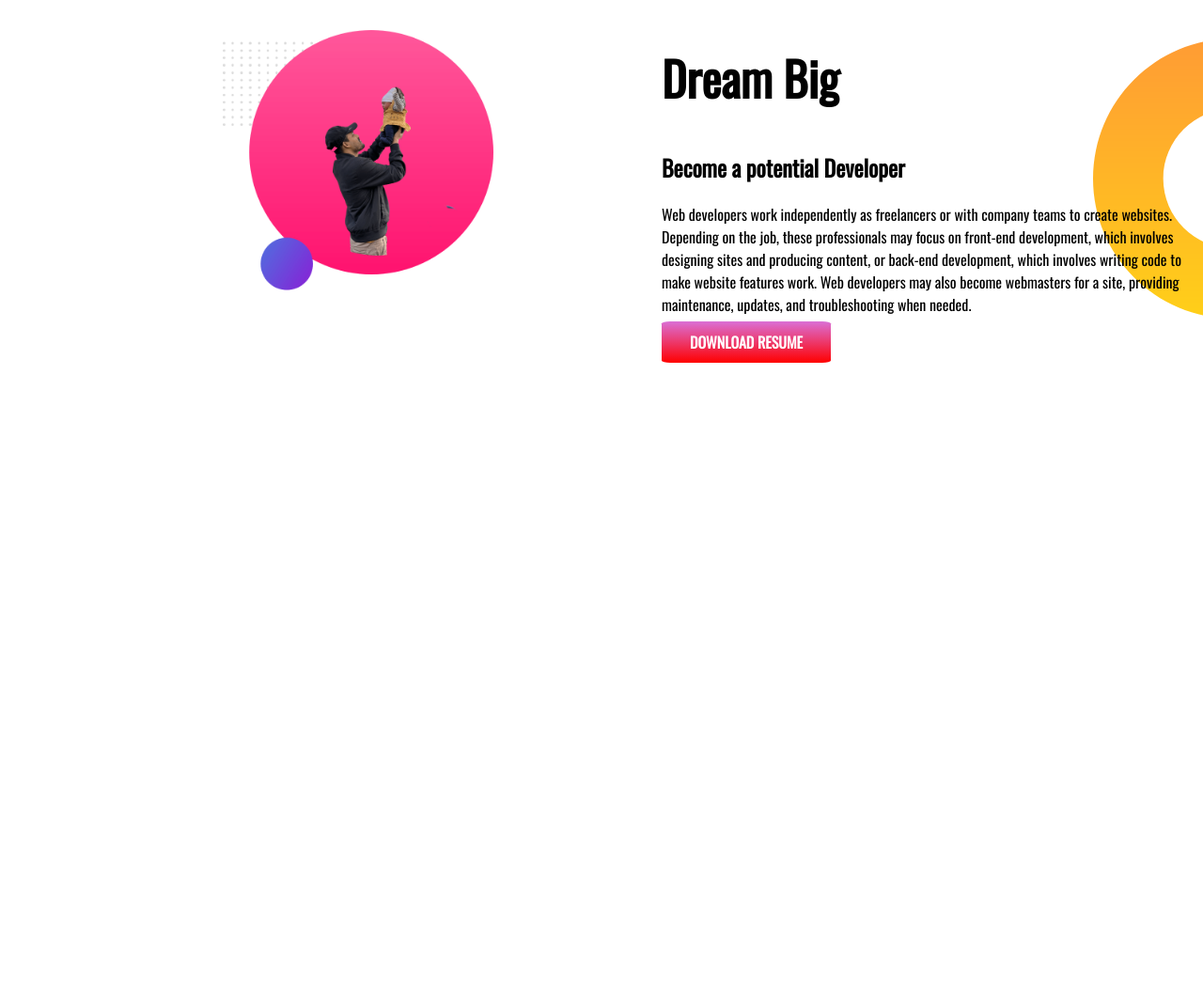
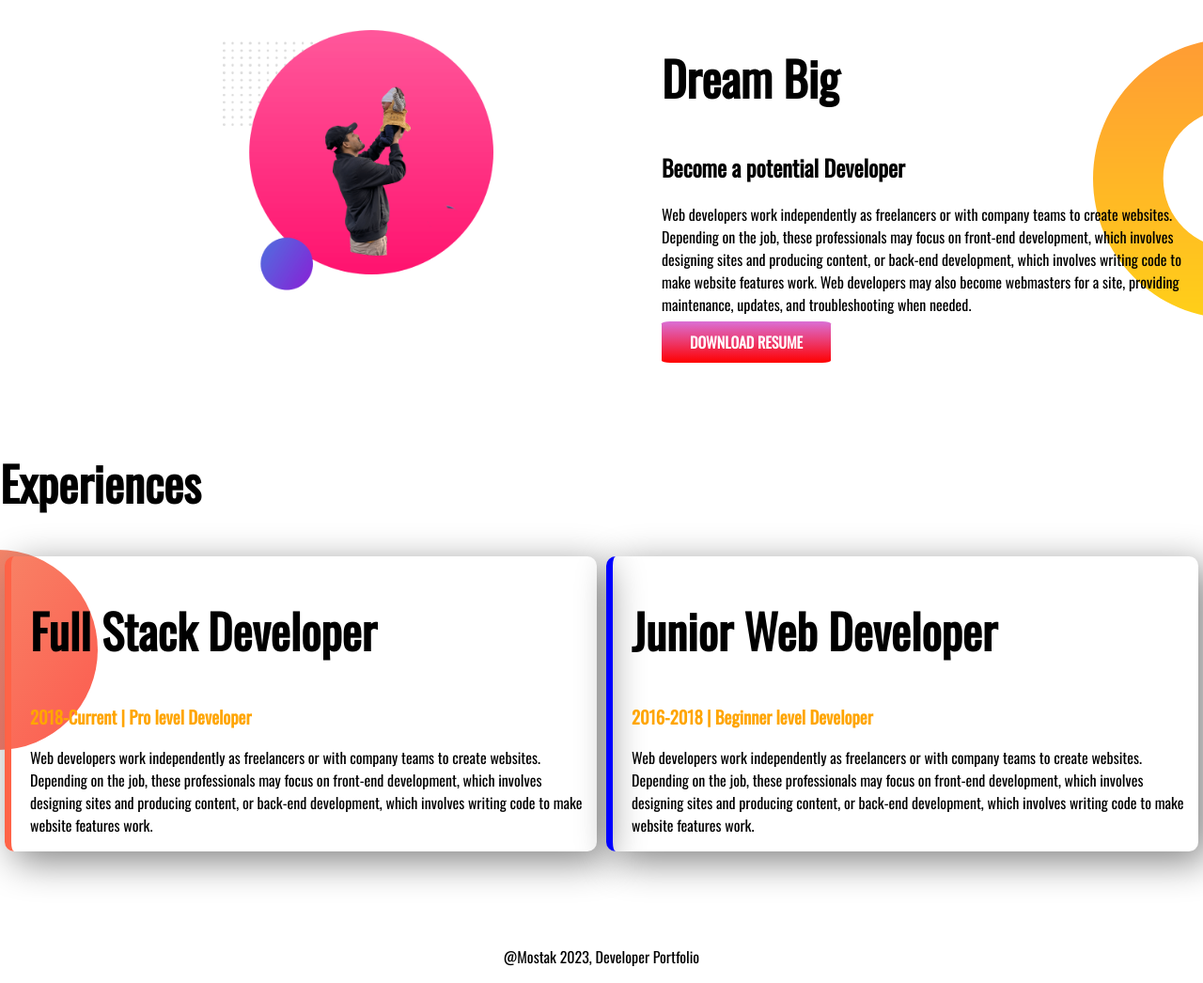
Before and after one commit to mostakshaikh50/developer-portfolio, a plain HTML site: page index.html in a window 1280 px wide. Shown: the part 551-1597 px from the top of the page at 94% size. Before the commit the page ends 1027 px from the top, so only its background shows below. Drawn offline with nearby package versions, Linux system fonts and the light colour scheme.

Commit message:
full site done

```diff
--- a/index.html
+++ b/index.html
@@ -11,10 +11,10 @@
     <link rel="stylesheet" href="style.css">
 </head>
 <body>
-    <section class="top-banner">
+    <section class="top-banner flexible-container">
         <div class="half-width">
             <h1>Welcome To...</h1>
-            <h1 class="title-color"><span class="name-color">Mostak Shaikh</span> Portfolio...!!!!</h1>
+            <h1 class="title-color"><span class="orange-color">Mostak Shaikh</span> Portfolio...!!!!</h1>
             <h3>Builing Your Desire Website</h3>
             <p>The web design process starts with a visual concept, which you could sketch by hand or with software like
                 Photoshop. Then, you use HTML and CSS to build the website. HTML and CSS are the codes for writing web pages.
@@ -25,7 +25,7 @@
             <img src="images/my-bg.png" alt="myself">
         </div>
     </section>
-    <section class="dream-big">
+    <section class="dream-big flexible-container">
         <div class="half-width">
             <img src="images/my-bg2.png" alt="with my baby">
         </div>
@@ -38,7 +38,23 @@
             <a class="link-button" target="_blank" href="">DOWNLOAD RESUME</a>
         </div>
     </section>
+    <section class="experience-area">
+        <h1>Experiences</h1>
+        <div class="flexible-container">
+            <div id="full-stack-developer" class="experience-item">
+                <h1>Full Stack Developer</h1>
+                <h3 class="orange-color">2018-Current | Pro level Developer</h3>
+                <p>Web developers work independently as freelancers or with company teams to create websites. Depending on the job, these professionals may focus on front-end development, which involves designing sites and producing content, or back-end development, which involves writing code to make website features work.</p>
+            </div>
+            <div id="junior-web-developer" class="experience-item">
+                <h1>Junior Web Developer</h1>
+                <h3 class="orange-color">2016-2018 | Beginner level Developer</h3>
+                <p>Web developers work independently as freelancers or with company teams to create websites. Depending on the job, these professionals may focus on front-end development, which involves designing sites and producing content, or back-end development, which involves writing code to make website features work.</p>
+            </div>
+        </div>
 
+    </section>
 
 </body>
+<footer><p>@Mostak 2023, Developer Portfolio</p></footer>
 </html>
--- a/style.css
+++ b/style.css
@@ -6,10 +6,10 @@ h1{
     font-size: 50px;
 
 }
-.name-color{
-    color: orchid;
+.orange-color{
+    color: orange;
 }
-section{
+.flexible-container{
     display: flex;
     margin-bottom: 100px;
 }
@@ -40,3 +40,29 @@ section{
     background-repeat: no-repeat;
     background-position: right;
 }
+
+.experience-area{
+    background-image: url(images/exp-bg.png);
+    background-repeat: no-repeat;
+    background-position: left;
+}
+
+.experience-item{
+    width: 50%;
+    margin-left: 5px;
+    margin-right: 5px;
+    padding-left: 20px;
+    border-radius: 10px;
+    box-shadow: 10px 10px 40px gray;
+
+}
+
+#full-stack-developer{
+    border-left: 7px solid tomato;
+}
+#junior-web-developer{
+    border-left: 7px solid blue;
+}
+footer p{
+    text-align: center;
+}
```
